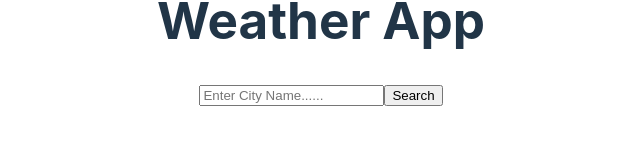
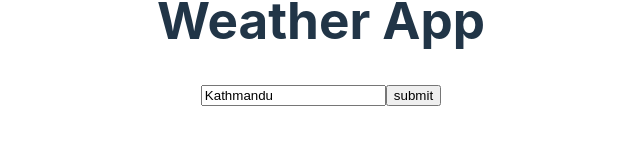
Before and after one commit to AkashRegmi/Weather-App, a React (Vite) app: page / in a window 1280 px wide. Shown: the part 368-512 px from the top of the page, without its empty margins (319-959 px from the left). Built offline with nearby package versions, Linux system fonts and the light colour scheme; no server answers.

Commit message:
fetching the OpenWeather API

```diff
--- a/src/Weather.jsx
+++ b/src/Weather.jsx
@@ -1,30 +1,51 @@
-import React from "react";
+import React, { useEffect, useState } from "react";
 
 function Weather() {
-  // const fetchWeatherData = async () => {
-  //   try {
-  //     const weatherData = await fetch(
-  //       "https://api.openweathermap.org/data/2.5/weather?lat={lat}&lon={lon}&appid={process.env,"
-  //     );
-  //     const weatherData1 = await weatherData.json();
+  const [city, setCity] = useState("Kathmandu");
+  const [weatherData, setWeatherData] = useState(null);
 
-  //     console.log(weatherData1);
-  //   } catch (error) {
-  //     console.log(error);
-  //   }
-  // };
-  try {
-    console.log(import.meta.env.VITE_APP_WEATHER_API_KEY)
-  } catch (error) {
-    console.log(error);
-  }
+  const fetchWeatherData = async () => {
+    try {
+      const weatherData = await fetch(
+        "http://api.openweathermap.org/data/2.5/forecast?id=524901&appid=be608e6f8600cb747f0a56d16dfc2d21"
+        // be608e6f8600cb747f0a56d16dfc2d21
+      );//import.meta.env.VITE_APP_WEATHER_API_KEY
+      const weatherData1 = await weatherData.json();
+      setWeatherData(weatherData1)
+      console.log(weatherData1);
+    } catch (error) {
+      console.log(error);
+    }
+  };
+  useEffect(()=>{
+    fetchWeatherData();
+  },[]);
+
+  const handelUserInput = (e) => {
+    e.preventDefault();
+    // console.log(e.target.value);
+    setCity(e.target.value);
+  };
+  //Handel when submit button is Clicked
+  const handelSubmit = (e) => {
+    e.preventDefault();
+    fetchWeatherData();
+  };
+
 
   return (
     <div>
       <div id="header">
         <h1>Weather App</h1>
-        <input type="text" placeholder="Enter City Name......" />
-        <input type="submit" value="Search" />
+        <form onSubmit={handelSubmit}>
+          <input
+            type="text"
+            value={city}
+            placeholder="Enter city here...."
+            onChange={handelUserInput}
+          />
+          <input type="submit" value="submit" />
+        </form>
       </div>
     </div>
   );
```
Also changed, not shown: 1 other file (tests, documents, lock files or other folders).
